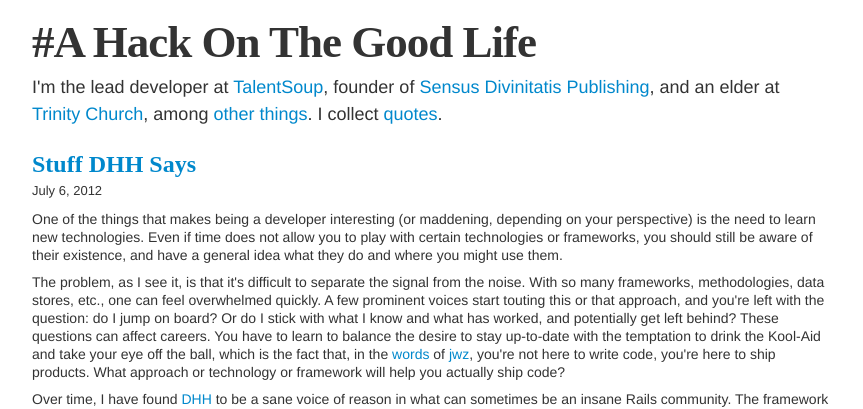
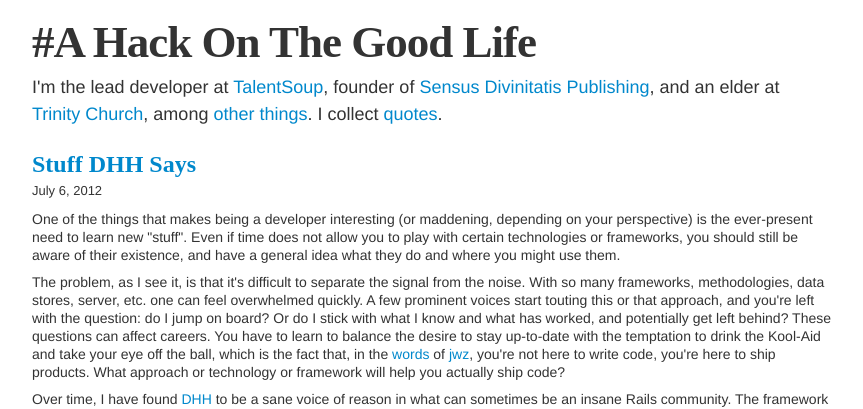
Before and after one commit to speric/speric.github.com, a Jekyll site: the page built from _posts/2012-07-06-stuff-dhh-says.markdown, in a window 1280 px wide. Shown: the top 409 px of the page, without its empty margins (208-1071 px from the left). Built offline with Jekyll 4.4.1, drawn with Linux system fonts in a browser that asks for light colours; some web fonts are replaced; Markdown is read by kramdown in place of the engine named in the settings; comment, search, counter and statistics services are not loaded.

Commit message:
Reworked intro again.

```diff
--- a/_posts/2012-07-06-stuff-dhh-says.markdown
+++ b/_posts/2012-07-06-stuff-dhh-says.markdown
@@ -3,9 +3,9 @@
 title: Stuff DHH Says
 hn: http://news.ycombinator.com/item?id=4208221
 ---
-<p>One of the things that makes being a developer interesting (or maddening, depending on your perspective) is the need to learn new technologies.  Even if time does not allow you to play with certain technologies or frameworks, you should still be aware of their existence, and have a general idea what they do and where you might use them.</p>
+<p>One of the things that makes being a developer interesting (or maddening, depending on your perspective) is the ever-present need to learn new "stuff".  Even if time does not allow you to play with certain technologies or frameworks, you should still be aware of their existence, and have a general idea what they do and where you might use them.</p>
 
-<p>The problem, as I see it, is that it's difficult to separate the signal from the noise.  With so many frameworks, methodologies, data stores, etc., one can feel overwhelmed quickly. A few prominent voices start touting this or that approach, and you're left with the question: do I jump on board?  Or do I stick with what I know and what has worked, and potentially get left behind?  These questions can affect careers.  You have to learn to balance the desire to stay up-to-date with the temptation to drink the Kool-Aid and take your eye off the ball, which is the fact that, in the <a href="http://www.codersatwork.com/">words</a> of <a href="http://www.jwz.org/">jwz</a>, you're not here to write code, you're here to ship products. What approach or technology or framework will help you actually ship code?</p>
+<p>The problem, as I see it, is that it's difficult to separate the signal from the noise.  With so many frameworks, methodologies, data stores, server, etc. one can feel overwhelmed quickly. A few prominent voices start touting this or that approach, and you're left with the question: do I jump on board?  Or do I stick with what I know and what has worked, and potentially get left behind?  These questions can affect careers.  You have to learn to balance the desire to stay up-to-date with the temptation to drink the Kool-Aid and take your eye off the ball, which is the fact that, in the <a href="http://www.codersatwork.com/">words</a> of <a href="http://www.jwz.org/">jwz</a>, you're not here to write code, you're here to ship products. What approach or technology or framework will help you actually ship code?</p>
 
 <p>Over time, I have found <a href="http://david.heinemeierhansson.com/">DHH</a> to be a sane voice of reason in what can sometimes be an insane Rails community.  The framework he created has basically furnished me a career and lifestyle, so I have a high degree of respect for him.  Not only did he create the Rails framework, but 37signals has created some of, if not the most, successful Rails applications to date.  When he talks about development, I listen.</p>
 
```
